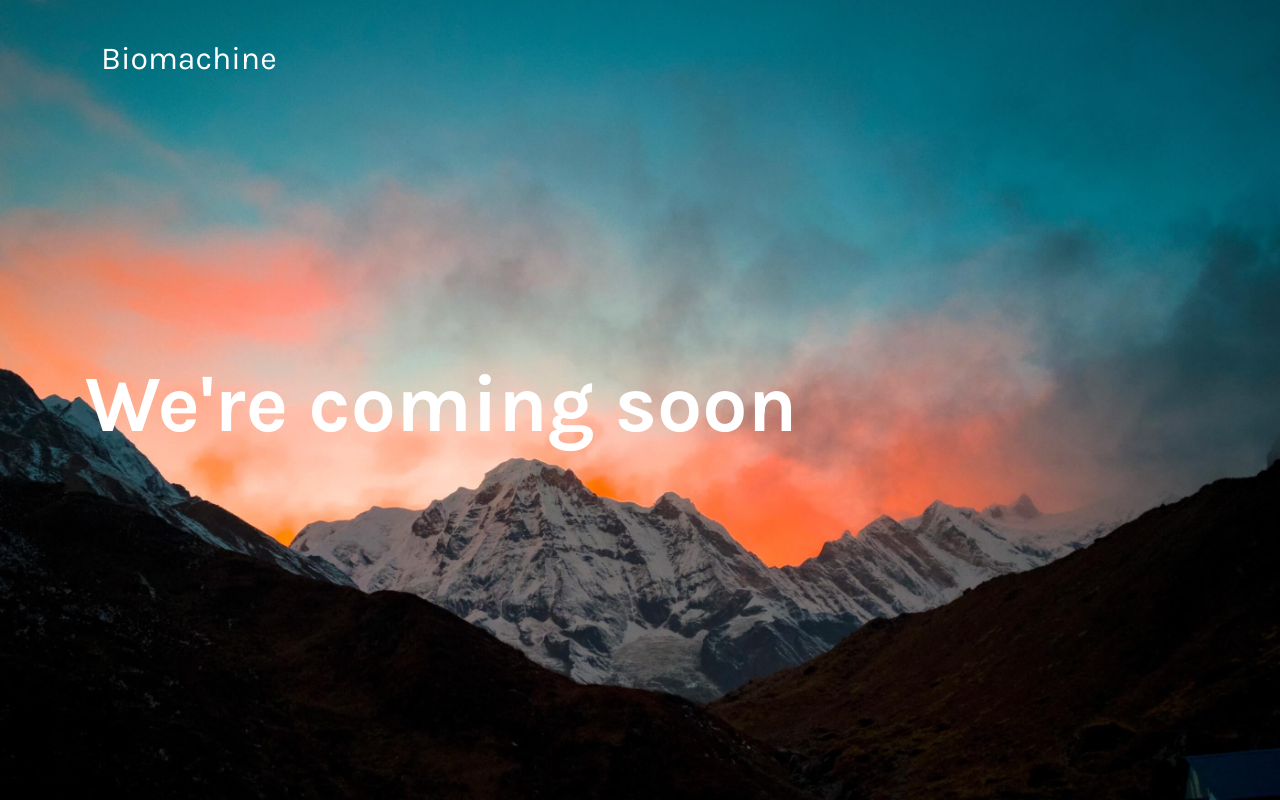
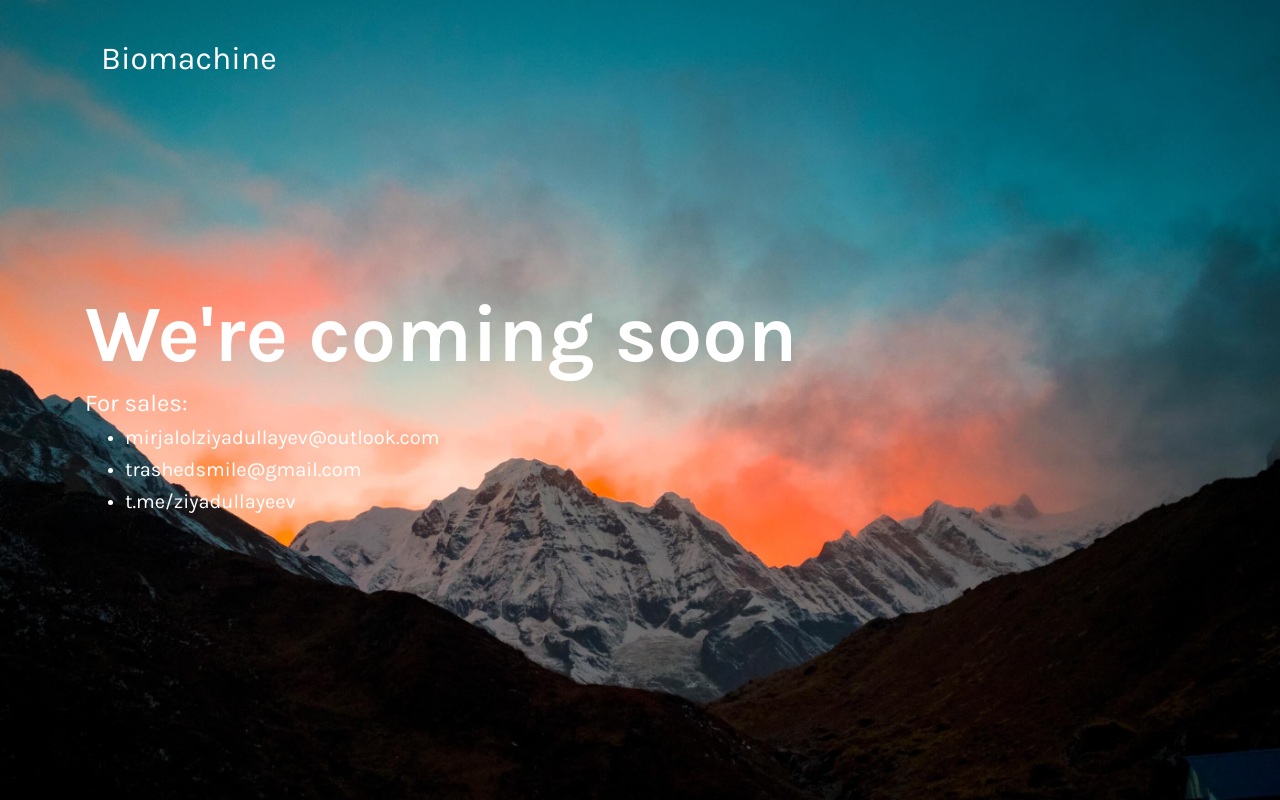
Before and after one commit to bio-machine/web, a plain HTML site: page index.html in a window 1280 px wide. Drawn offline with nearby package versions, Linux system fonts and the light colour scheme.

Commit message:
Update index.html

```diff
--- a/index.html
+++ b/index.html
@@ -33,6 +33,13 @@
             <nav class="footer-social-links">
                 <a href="https://github.com/bio-machine" class="social-link"><i class="mdi mdi-github"></i></a>
             </nav> -->
+
+            <h4>For sales:</h5>
+            <ul>
+                <li><h5>mirjalolziyadullayev@outlook.com</h5></li>
+                <li><h5>trashedsmile@gmail.com</h5></li>
+                <li><h5>t.me/ziyadullayeev</h5></li>
+            </ul>
         </div>
     </main>
 </body>
```
